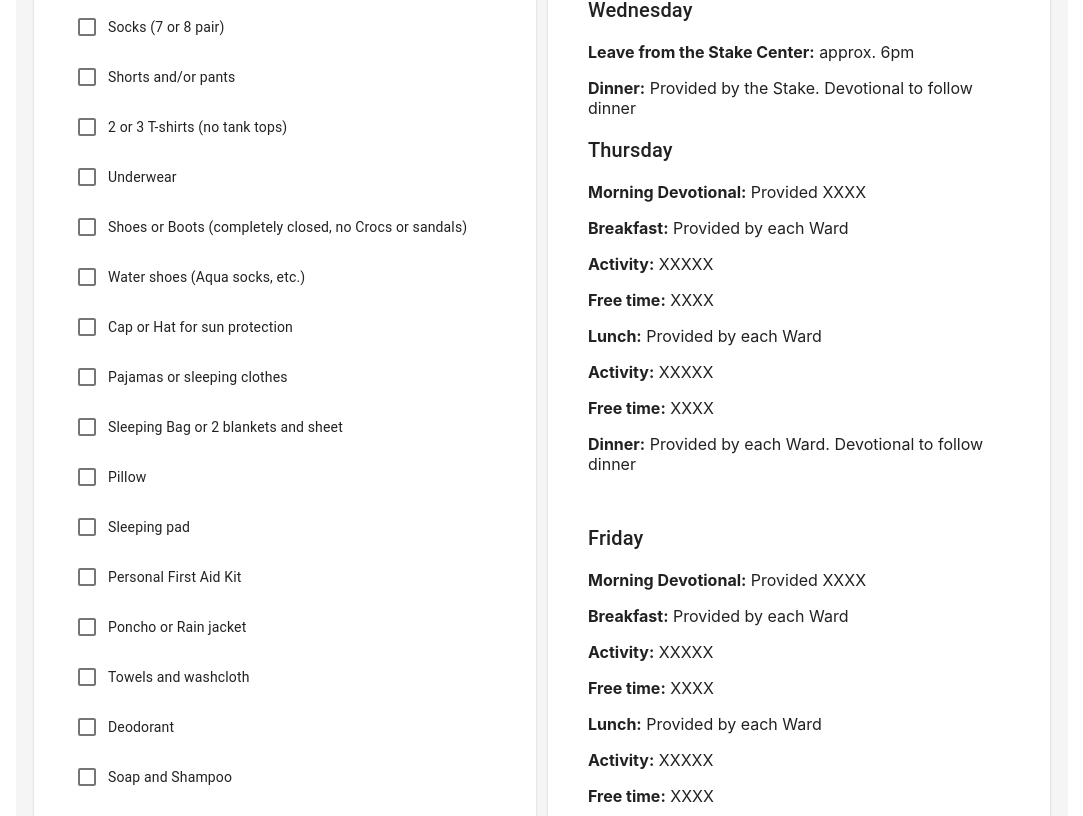
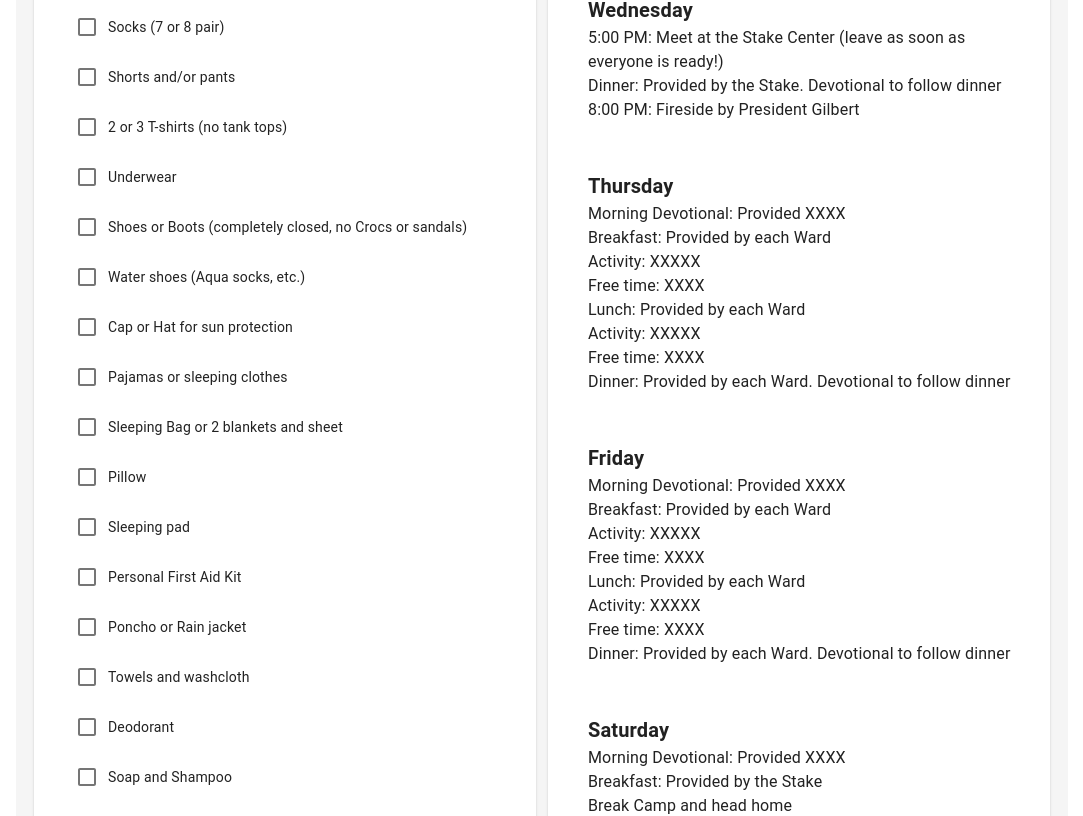
Before and after one commit to smcgee31/YouthConference_2019, a React (Create React App) app: page / in a window 1280 px wide. Shown: the part 704-1520 px from the top of the page, without its empty margins (98-1181 px from the left). Built offline with nearby package versions, Linux system fonts and the light colour scheme.

Commit message:
update wednesday

```diff
--- a/src/Components/Schedule.jsx
+++ b/src/Components/Schedule.jsx
@@ -14,81 +14,52 @@ export default () => {
         <CardContent style={{ marginLeft: 12 }}>
           <br />
 
-          <Typography variant="h6">Wednesday</Typography>
-          <p>
-            <strong>Leave from the Stake Center:</strong> approx. 6pm
-          </p>
-          <p>
-            <strong>Dinner:</strong> Provided by the Stake. Devotional to follow dinner
-          </p>
-
           <div style={{ marginBottom: 48 }}>
-            <Typography variant="h6">Thursday</Typography>
-            <p>
-              <strong>Morning Devotional:</strong> Provided XXXX
-            </p>
-            <p>
-              <strong>Breakfast:</strong> Provided by each Ward
-            </p>
-            <p>
-              <strong>Activity:</strong> XXXXX
-            </p>
-            <p>
-              <strong>Free time:</strong> XXXX
-            </p>
-            <p>
-              <strong>Lunch:</strong> Provided by each Ward
-            </p>
-            <p>
-              <strong>Activity:</strong> XXXXX
-            </p>
-            <p>
-              <strong>Free time:</strong> XXXX
-            </p>
-            <p>
-              <strong>Dinner:</strong> Provided by each Ward. Devotional to follow dinner
-            </p>
+            <Typography variant="h6">
+              <strong>Wednesday</strong>
+            </Typography>
+            <Typography>
+              5:00 PM: Meet at the Stake Center (leave as soon as everyone is ready!)
+            </Typography>
+            <Typography>Dinner: Provided by the Stake. Devotional to follow dinner</Typography>
+            <Typography>8:00 PM: Fireside by President Gilbert</Typography>
           </div>
 
           <div style={{ marginBottom: 48 }}>
-            <Typography variant="h6">Friday</Typography>
-            <p>
-              <strong>Morning Devotional:</strong> Provided XXXX
-            </p>
-            <p>
-              <strong>Breakfast:</strong> Provided by each Ward
-            </p>
-            <p>
-              <strong>Activity:</strong> XXXXX
-            </p>
-            <p>
-              <strong>Free time:</strong> XXXX
-            </p>
-            <p>
-              <strong>Lunch:</strong> Provided by each Ward
-            </p>
-            <p>
-              <strong>Activity:</strong> XXXXX
-            </p>
-            <p>
-              <strong>Free time:</strong> XXXX
-            </p>
-            <p>
-              <strong>Dinner:</strong> Provided by each Ward. Devotional to follow dinner
-            </p>
+            <Typography variant="h6">
+              <strong>Thursday</strong>
+            </Typography>
+            <Typography>Morning Devotional: Provided XXXX</Typography>
+            <Typography>Breakfast: Provided by each Ward</Typography>
+            <Typography>Activity: XXXXX</Typography>
+            <Typography>Free time: XXXX</Typography>
+            <Typography>Lunch: Provided by each Ward</Typography>
+            <Typography>Activity: XXXXX</Typography>
+            <Typography>Free time: XXXX</Typography>
+            <Typography>Dinner: Provided by each Ward. Devotional to follow dinner</Typography>
           </div>
 
           <div style={{ marginBottom: 48 }}>
-            <Typography variant="h6">Saturday</Typography>
-            <p>
-              <strong>Morning Devotional:</strong> Provided XXXX
-            </p>
-            <p>
-              <strong>Breakfast:</strong> Provided by the Stake
-            </p>
-            <p>
-              <strong>Break Camp and head home</strong>
-            </p>
+            <Typography variant="h6">
+              <strong>Friday</strong>
+            </Typography>
+            <Typography>Morning Devotional: Provided XXXX</Typography>
+            <Typography>Breakfast: Provided by each Ward</Typography>
+            <Typography>Activity: XXXXX</Typography>
+            <Typography>Free time: XXXX</Typography>
+            <Typography>Lunch: Provided by each Ward</Typography>
+            <Typography>Activity: XXXXX</Typography>
+            <Typography>Free time: XXXX</Typography>
+            <Typography>Dinner: Provided by each Ward. Devotional to follow dinner</Typography>
+          </div>
+
+          <div style={{ marginBottom: 48 }}>
+            <Typography variant="h6">
+              <strong>Saturday</strong>
+            </Typography>
+            <Typography>Morning Devotional: Provided XXXX</Typography>
+            <Typography>Breakfast: Provided by the Stake</Typography>
+            <Typography>Break Camp and head home</Typography>
           </div>
         </CardContent>
       </Card>
```
